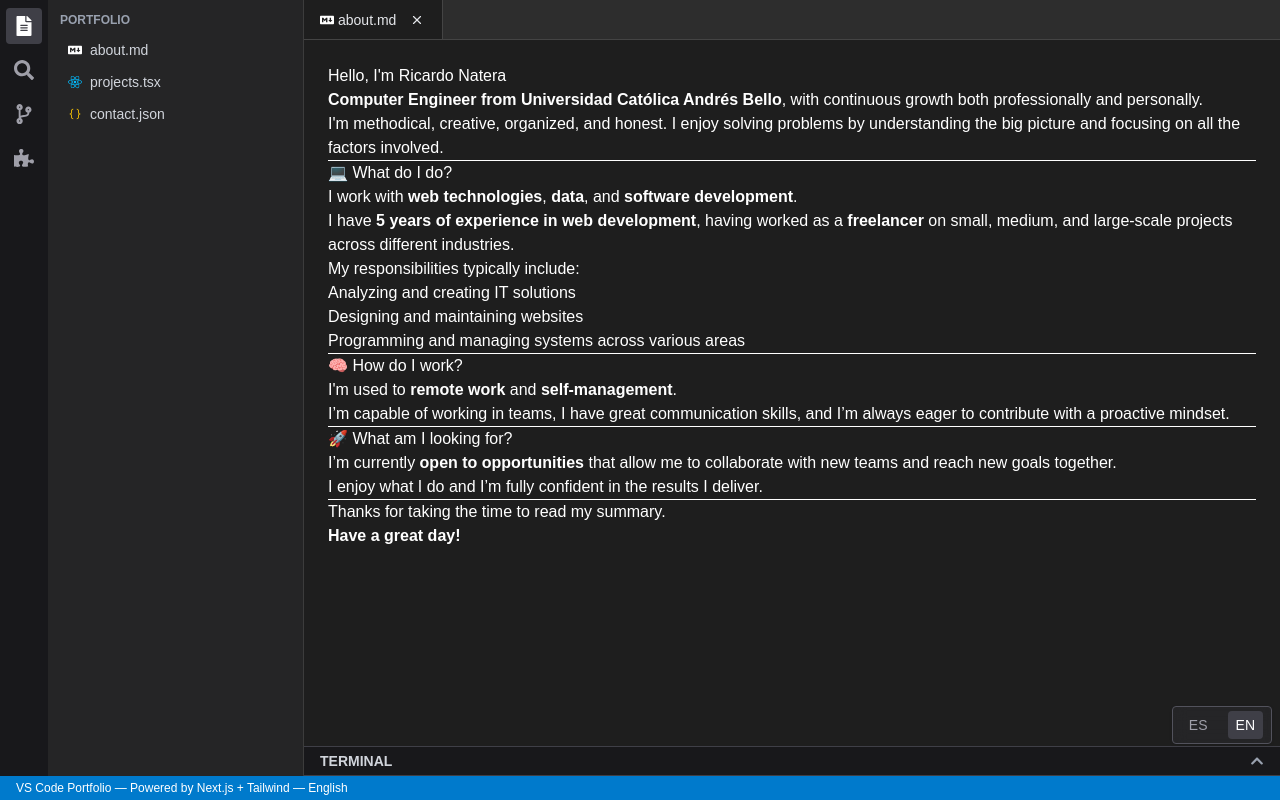
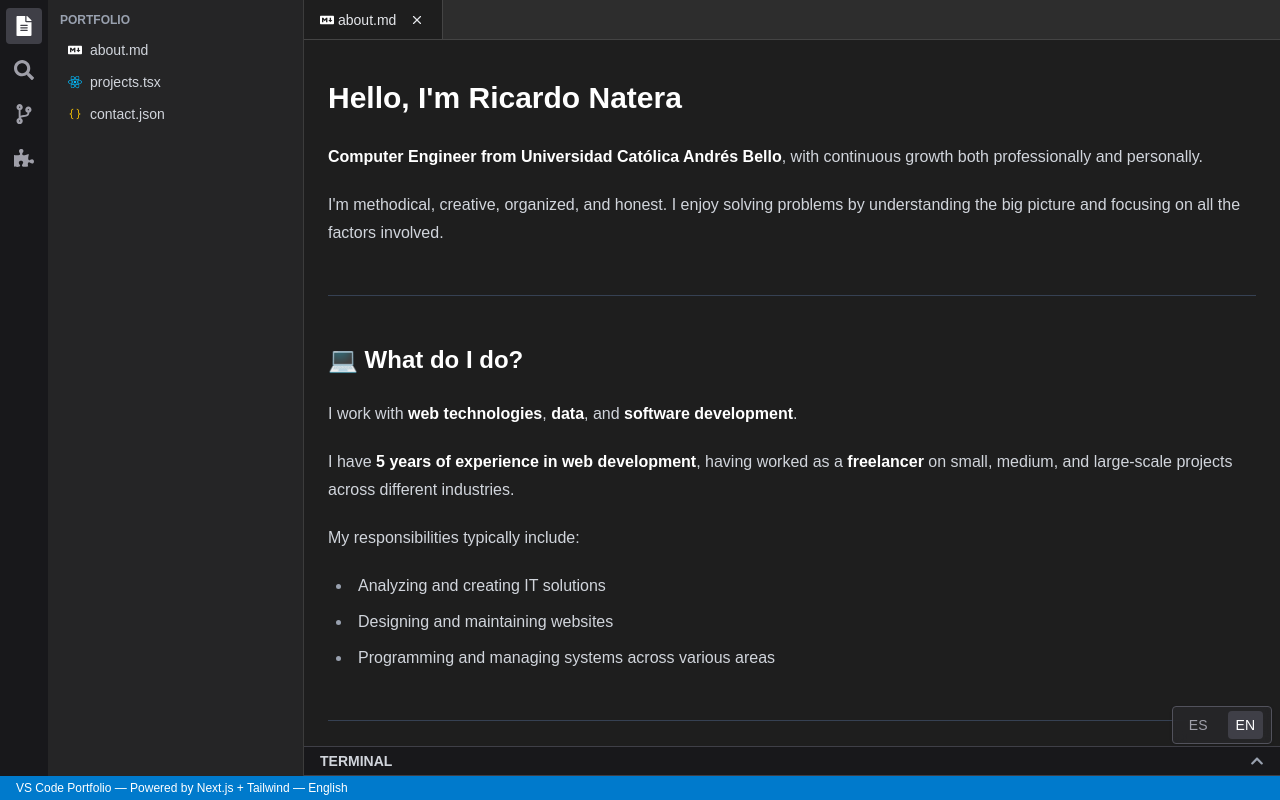
Before and after one commit to RicardoNatera/vscode-portfolio, a Next.js app: page / in a window 1280 px wide. Both pictures are taken after a click on the item "about.md". Built offline with nearby package versions, Linux system fonts and the light colour scheme.

Commit message:
💄 Improve markdown rendering for about.md using Tailwind Typography plugin

```diff
--- a/package.json
+++ b/package.json
@@ -24,6 +24,7 @@
   "devDependencies": {
     "@eslint/eslintrc": "^3",
     "@tailwindcss/postcss": "^4",
+    "@tailwindcss/typography": "^0.5.16",
     "@types/node": "^20",
     "@types/prismjs": "^1.26.5",
     "@types/react": "^19",
--- a/src/app/globals.css
+++ b/src/app/globals.css
@@ -1,4 +1,5 @@
 @import "tailwindcss";
+@plugin "@tailwindcss/typography";
 
 :root {
   --background: #ffffff;
--- a/src/components/Editor.tsx
+++ b/src/components/Editor.tsx
@@ -24,7 +24,13 @@ export function Editor({ content, filename }: EditorProps) {
   return (
     <div className="flex-1 h-full min-h-0 min-w-0 bg-[#1e1e1e] text-white overflow-hidden">
       {isMarkdown ? (
-      <div className="h-full overflow-auto p-6 prose prose-invert max-w-none list-disc list-inside prose-headings:mt-4 prose-p:leading-relaxed">
+      <div className="
+        h-full overflow-auto p-6
+        prose prose-invert max-w-none
+        prose-headings:mt-4 prose-h1:text-3xl
+        prose-ul:list-disc prose-ul:pl-6
+        prose-li:marker:text-gray-400 prose-li:mb-1
+      ">
         <ReactMarkdown remarkPlugins={[remarkGfm]}>{content}</ReactMarkdown>
       </div>
       ) : (
--- a/src/data/files-es.ts
+++ b/src/data/files-es.ts
@@ -1,6 +1,6 @@
 
 export const filesEs = {
-  "about.md": `# Ricardo Natera
+  "about.md": `# Hola, mi nombre es Ricardo Natera
 
 **Ingeniero Informático** graduado en la Universidad Católica Andrés Bello, con más de **5 años de experiencia** en desarrollo web fullstack.
 
@@ -31,6 +31,11 @@ He trabajado como **autónomo** en proyectos de diferentes escalas y sectores, d
 
 Estoy abierto a **nuevas oportunidades** laborales, colaboraciones o proyectos donde pueda aportar mis conocimientos y seguir creciendo como desarrollador.
 
+---
+
+Gracias por tomarse el tiempo de leer mi resumen.
+
+**¡Que tenga un buen día!**
 `,
 
   "projects.tsx": `export const projects = [
```
Also changed, not shown: 1 other file (tests, documents, lock files or other folders).
